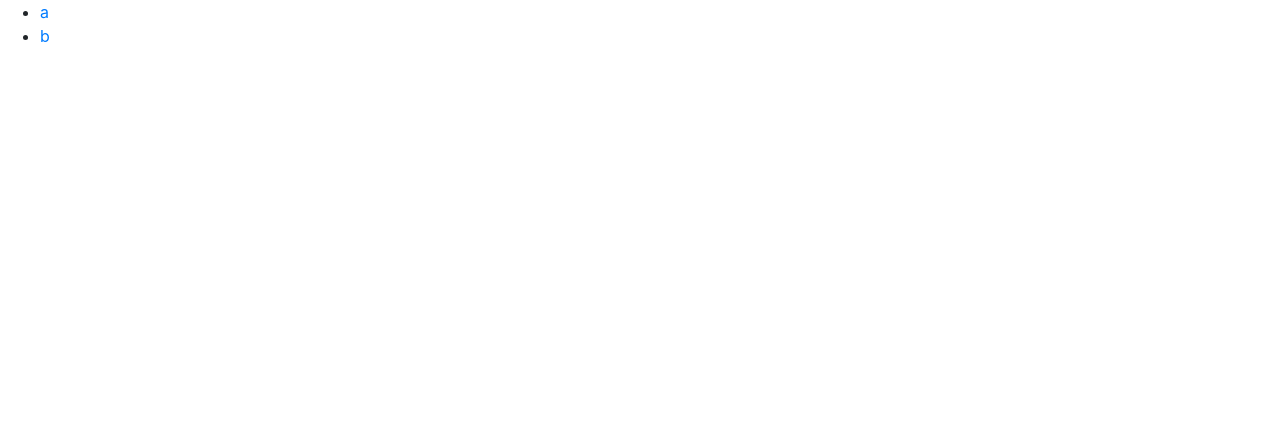
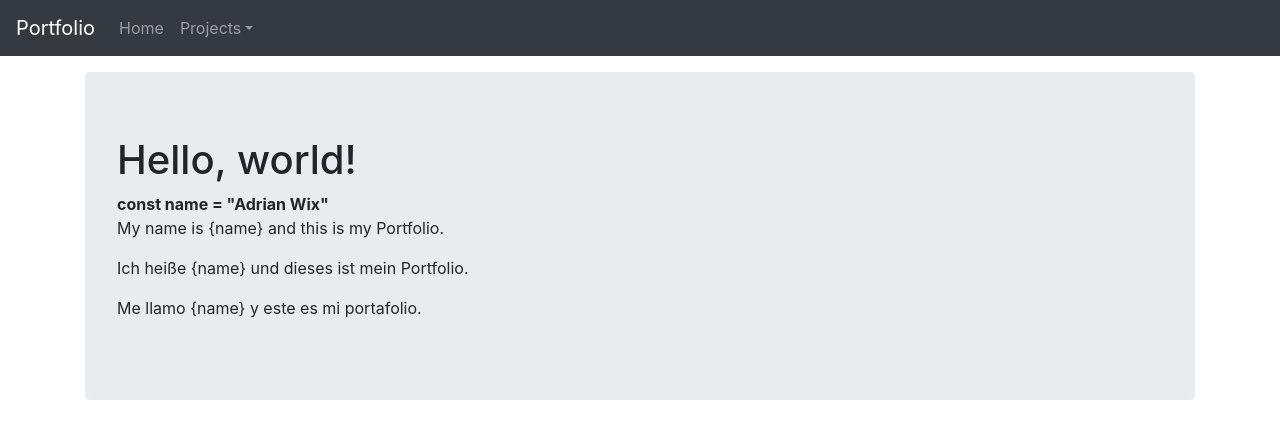
Before and after one commit to adrianwix/portfolio, a Next.js app: page / in a window 1280 px wide. Shown: the top 438 px of the page. Built offline with nearby package versions, Linux system fonts and the light colour scheme.

Commit message:
Header and basic home page

```diff
--- /dev/null
+++ b/components/Header.jsx
@@ -0,0 +1,33 @@
+import React from 'react';
+import { Navbar, Nav, NavDropdown, Dropdown } from 'react-bootstrap';
+import Link from 'next/link';
+
+export default function Header() {
+	return (
+		<Navbar bg="dark" variant="dark" expand="lg">
+			<Navbar.Brand href="#home">Portfolio</Navbar.Brand>
+			<Navbar.Toggle aria-controls="basic-navbar-nav" />
+			<Navbar.Collapse id="basic-navbar-nav">
+				<Nav className="mr-auto">
+					<Link href="/">
+						<a className="nav-link">Home</a>
+					</Link>
+					<NavDropdown title="Projects" id="basic-nav-dropdown">
+						<Link href="/issue-tracker">
+							<a className="dropdown-item">
+								Issue Tracker
+							</a>
+						</Link>
+						<Link href="/project?project=apitest" as="/project/apitest">
+							<a className="dropdown-item">
+								Example
+							</a>
+						</Link>
+						<Dropdown.Divider />
+					</NavDropdown>
+				</Nav>
+
+			</Navbar.Collapse>
+		</Navbar>
+	);
+}
--- a/pages/_app.jsx
+++ b/pages/_app.jsx
@@ -1,6 +1,7 @@
 import React from 'react';
 import App, { Container } from 'next/app';
 import 'bootstrap/dist/css/bootstrap.min.css';
+import Header from '../components/Header';
 
 class MyApp extends App {
 	static async getInitialProps({ Component, ctx }) {
@@ -17,9 +18,10 @@ class MyApp extends App {
 		const { Component, pageProps } = this.props;
 
 		return (
-			<React.Fragment>
+			<Container>
+				<Header />
 				<Component {...pageProps} />
-			</React.Fragment>
+			</Container>
 		);
 	}
 }
--- a/pages/index.js
+++ b/pages/index.js
@@ -1,18 +1,21 @@
 import React from 'react';
-import Link from 'next/link';
+import { Jumbotron, Container } from 'react-bootstrap';
 
 // eslint-disable-next-line react/display-name
 export default () => (
-	<ul>
-		<li>
-			<Link href="/a" as="/a">
-				<a title="title">a</a>
-			</Link>
-		</li>
-		<li>
-			<Link href="/b" as="/b">
-				<a>b</a>
-			</Link>
-		</li>
-	</ul>
+	<Container>
+		<Jumbotron className="my-3">
+			<h1>Hello, world!</h1>
+			<b>const name = "Adrian Wix"</b>
+			<p>
+				My name is {'{name}'} and this is my Portfolio.
+			</p>
+			<p>
+				Ich heiße {'{name}'} und dieses ist mein Portfolio.
+			</p>
+			<p>
+				Me llamo {'{name}'} y este es mi portafolio.
+			</p>
+		</Jumbotron>
+	</Container>
 );
```
